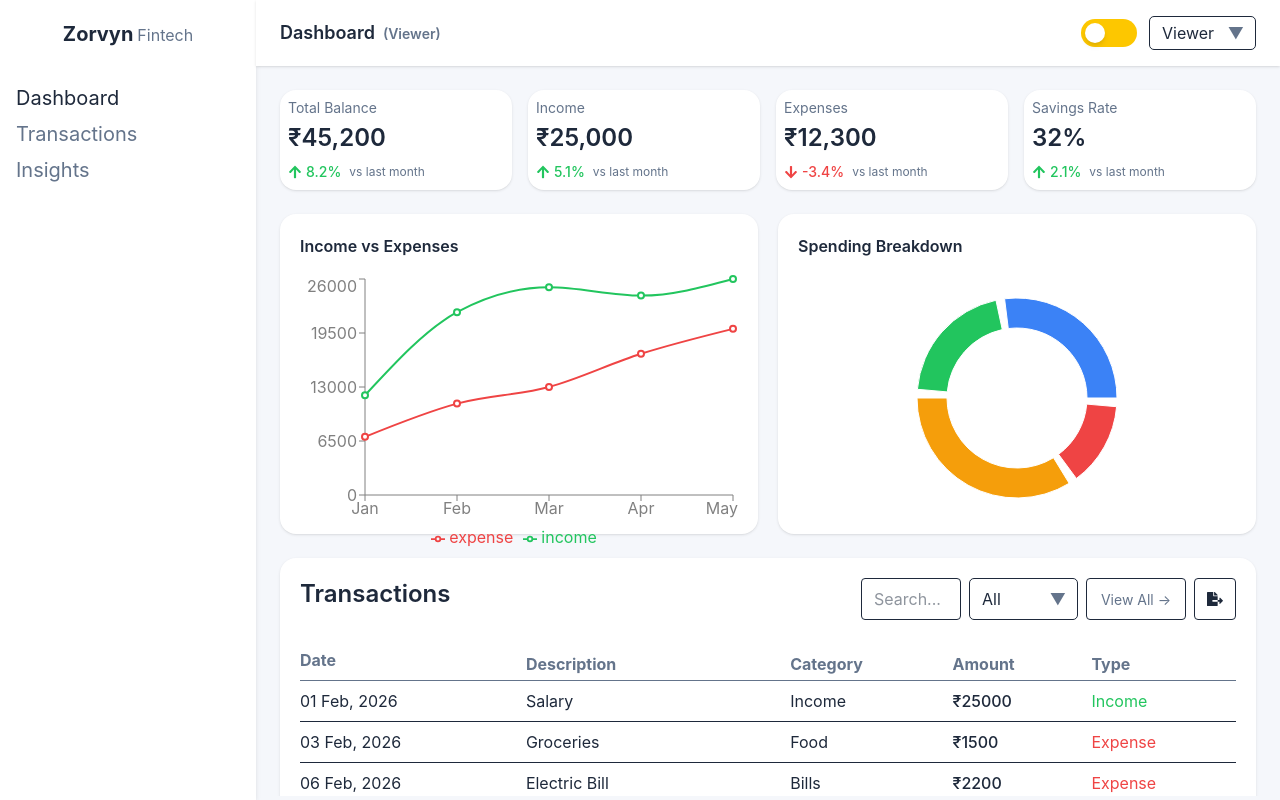
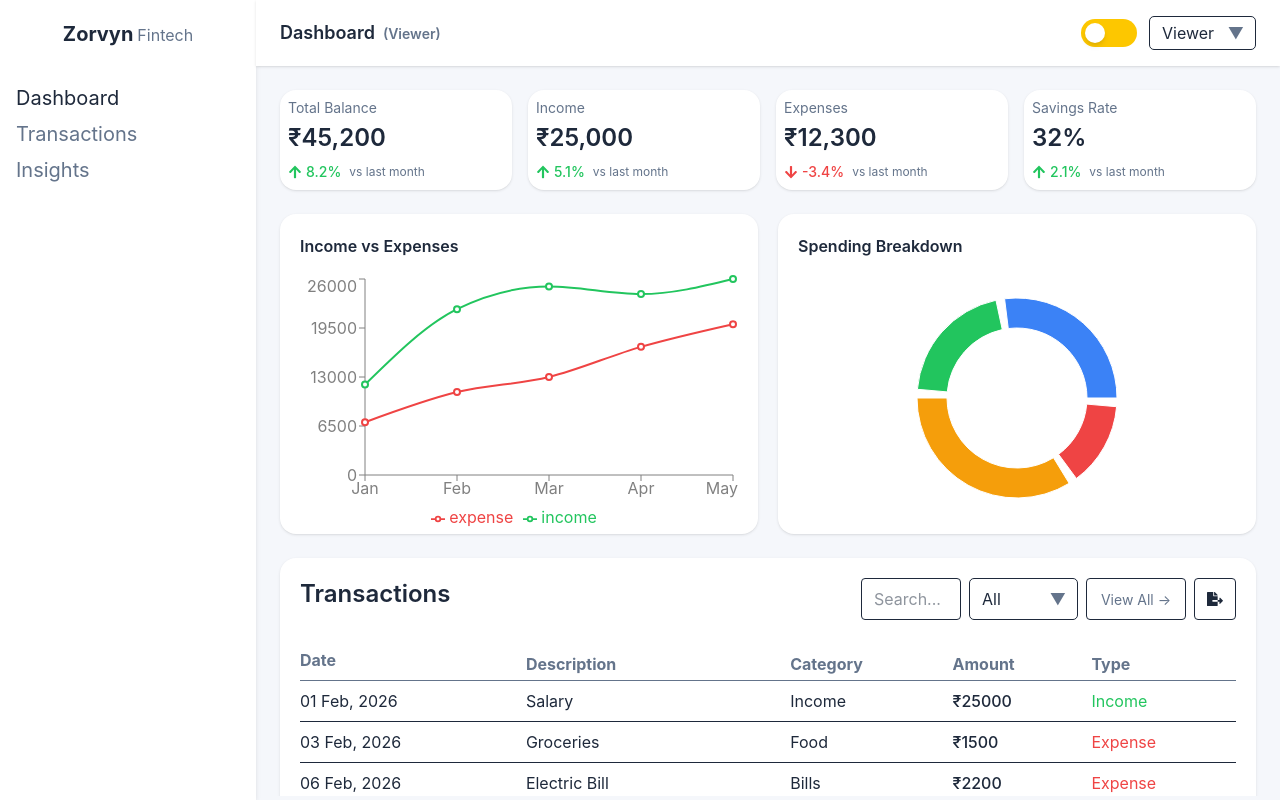
Before and after one commit to ArtyVisual/Finance-Dashboard, a React (Vite) app: page / in a window 1280 px wide. Built offline with nearby package versions, Linux system fonts and the light colour scheme.

Commit message:
new changes

```diff
--- a/src/components/LineChart.jsx
+++ b/src/components/LineChart.jsx
@@ -18,7 +18,7 @@ const data = [
 
 const LineChartComponent = () => {
   return (
-    <div className="bg-card sm:p-5 p-3 rounded-2xl shadow-sm h-80 pb-10 hover-lift">
+    <div className="bg-card px-3 pt-3 pb-10 sm:px-5 sm:pt-5 rounded-2xl shadow-sm h-80 hover-lift">
       <h2 className="text-primary mb-4 font-semibold">
         Income vs Expenses
       </h2>
```
